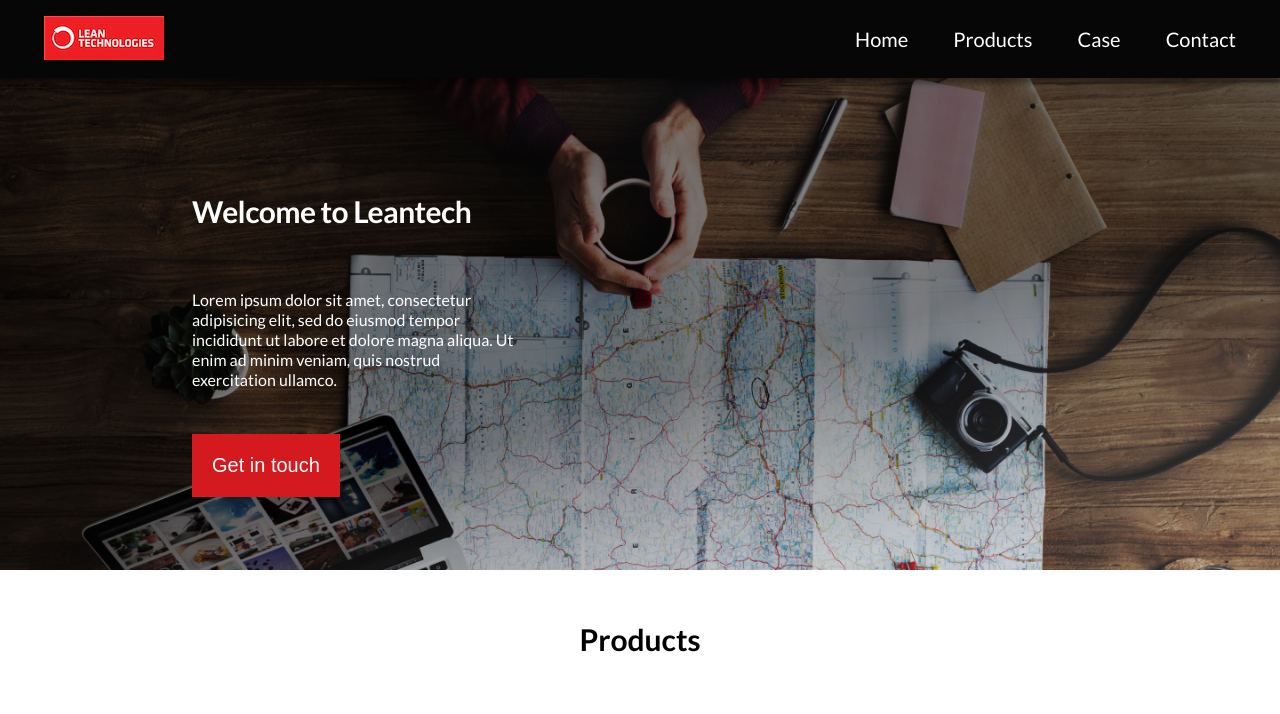
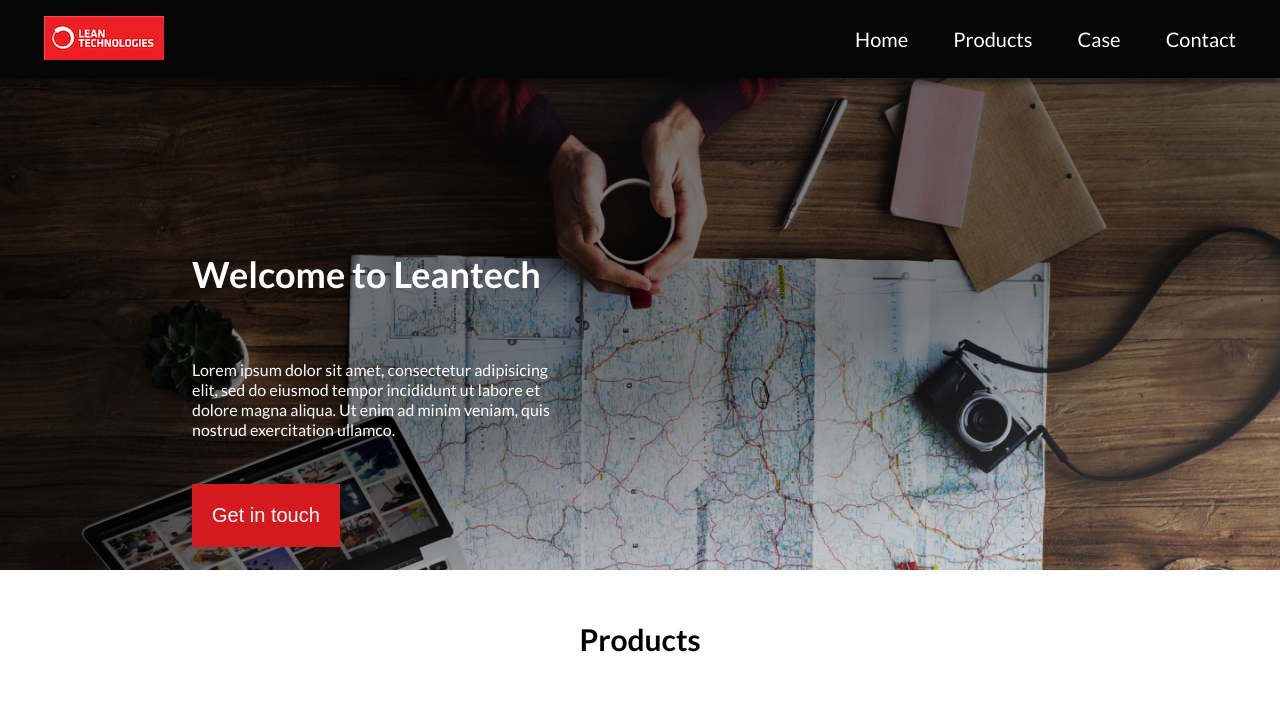
Before and after one commit to P-Eldritch/lean, a PHP site: page / in a window 1280 px wide. Shown: the top 714 px of the page. Run offline with PHP 8.4, Linux system fonts and the light colour scheme; some libraries are stand-ins or nearby versions.

```diff
--- a/main.less
+++ b/main.less
@@ -65,16 +65,15 @@ a, ul {
 	.text-box {
 		position:absolute;
 
-		top:calc(~"1rem + 20%");
+		top:14.5rem;
 		left:15%;
-		width:26vw;
+		width:24rem;
 		color:#FFF;
 	}
 		h1 {
-			font-size:1.875rem;
+			font-size:2.25rem;
 			font-weight: 700;
 			padding-bottom:2.75rem;
-			     letter-spacing: -.02em;
 		/*	margin:0;*/
 		}
 		p {
@@ -89,11 +88,9 @@ button {
 	border:none;
 	outline:none;
 	padding:1.25rem;
-	margin-bottom:7.25rem;
 	color:#FFF;
 	font-size:1.25rem;
 	text-align: center;
-	vertical-align: center;
 	background-color: #d4191f;
 	cursor:pointer;
 }
@@ -158,13 +155,6 @@ button {
 	    			font-size: 1rem;
 	    			margin:1.25rem 0 0.75rem 0;
 	    		}
-				/*	    		&:nth-of-type(4) label {
-	    			margin:2rem 0 0.75rem 0;
-	    			}
-	    		&:nth-of-type(5) label {
-	    			margin:2rem auto 0.75rem auto;
-	    			}*/
-
 	    		textarea {
 	    			width:70%;
     				resize: none;
@@ -261,6 +251,7 @@ button {
 	    .ok-button {
 	    	text-align: center;
 	    	margin:3rem 0 6.25rem 0;
+
 	    	button {
 	    		padding:1.25rem 2.5rem;
 	    		margin:0;
```
Also changed, not shown: main.css, 1 other file.
